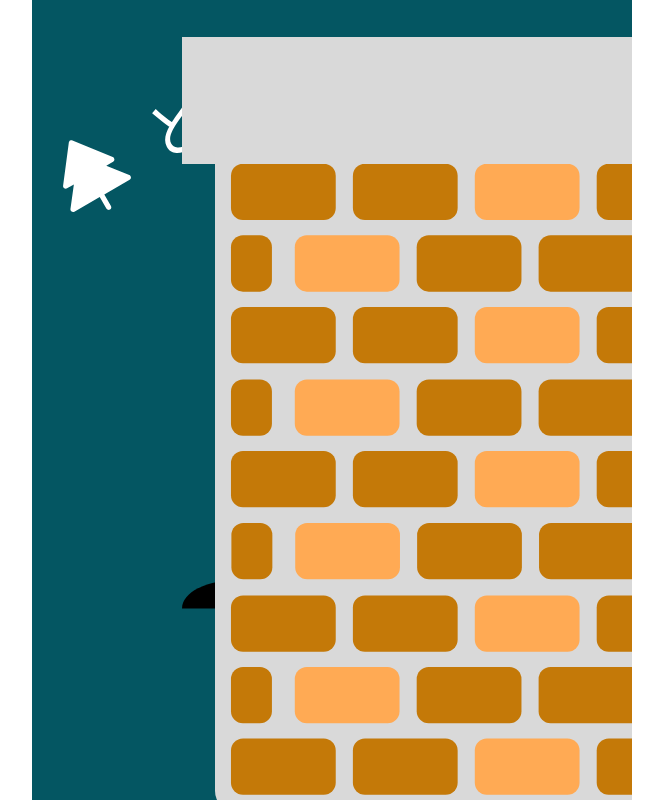
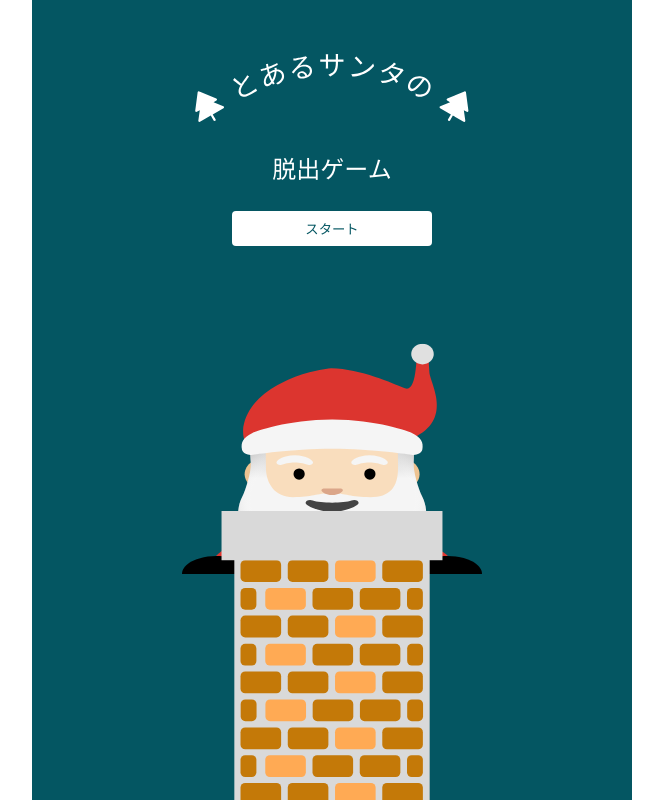
Before and after one commit to marimonon/advent2024_christmas, a React (Vite) app: page / in a window 1280 px wide. Shown: the whole page, without its empty margins (308-971 px from the left). Built offline with nearby package versions, Linux system fonts and the light colour scheme.

Commit message:
svgにclassNameを受け渡す

```diff
--- a/src/components/Images/ChimneyImage.tsx
+++ b/src/components/Images/ChimneyImage.tsx
@@ -1,4 +1,7 @@
-const ChimneyImage: React.FC = () => {
+type Props = {
+  className?: string
+}
+const ChimneyImage: React.FC<Props> = ({ className }) => {
   return (
     <svg
       width="570"
@@ -6,6 +9,7 @@ const ChimneyImage: React.FC = () => {
       viewBox="0 0 570 774"
       fill="none"
       xmlns="http://www.w3.org/2000/svg"
+      className={className}
     >
       <rect x="33" y="61" width="504" height="713" rx="20" fill="#D9D9D9" />
       <rect
--- a/src/components/Images/SantaImage.tsx
+++ b/src/components/Images/SantaImage.tsx
@@ -1,4 +1,7 @@
-const SantaImage: React.FC = () => {
+type Props = {
+  className?: string
+}
+const SantaImage: React.FC<Props> = ({ className }) => {
   return (
     <svg
       width="479"
@@ -6,6 +9,7 @@ const SantaImage: React.FC = () => {
       viewBox="0 0 479 368"
       fill="none"
       xmlns="http://www.w3.org/2000/svg"
+      className={className}
     >
       <g clipPath="url(#clip0_257_203)">
         <path
--- a/src/components/Start.tsx
+++ b/src/components/Start.tsx
@@ -16,16 +16,16 @@ const Start: React.FC = () => {
 
   return (
     <div css={startCss}>
-      <TitleImage />
+      <TitleImage css={titleImageCss} />
       <h1 css={titleCss}>脱出ゲーム</h1>
       <div css={btnBoxCss}>
         <Btn onClick={clickStart}>スタート</Btn>
       </div>
       <div css={santaCss(startClicked)}>
-        <SantaImage />
+        <SantaImage css={santaImageCss} />
       </div>
       <div css={chimneyCss}>
-        <ChimneyImage />
+        <ChimneyImage css={chimneyImageCss} />
       </div>
     </div>
   )
@@ -76,3 +76,19 @@ const chimneyCss = css`
   left: calc(50% - 150px);
   z-index: 2;
 `
+
+// svgのCSS
+const titleImageCss = css`
+  width: 300px;
+  height: 100px;
+`
+
+const santaImageCss = css`
+  width: 300px;
+  height: 300px;
+`
+
+const chimneyImageCss = css`
+  width: 300px;
+  height: 300px;
+`
```
Also changed, not shown: src/components/Images/TitleImage.tsx (+5 -1 lines).
